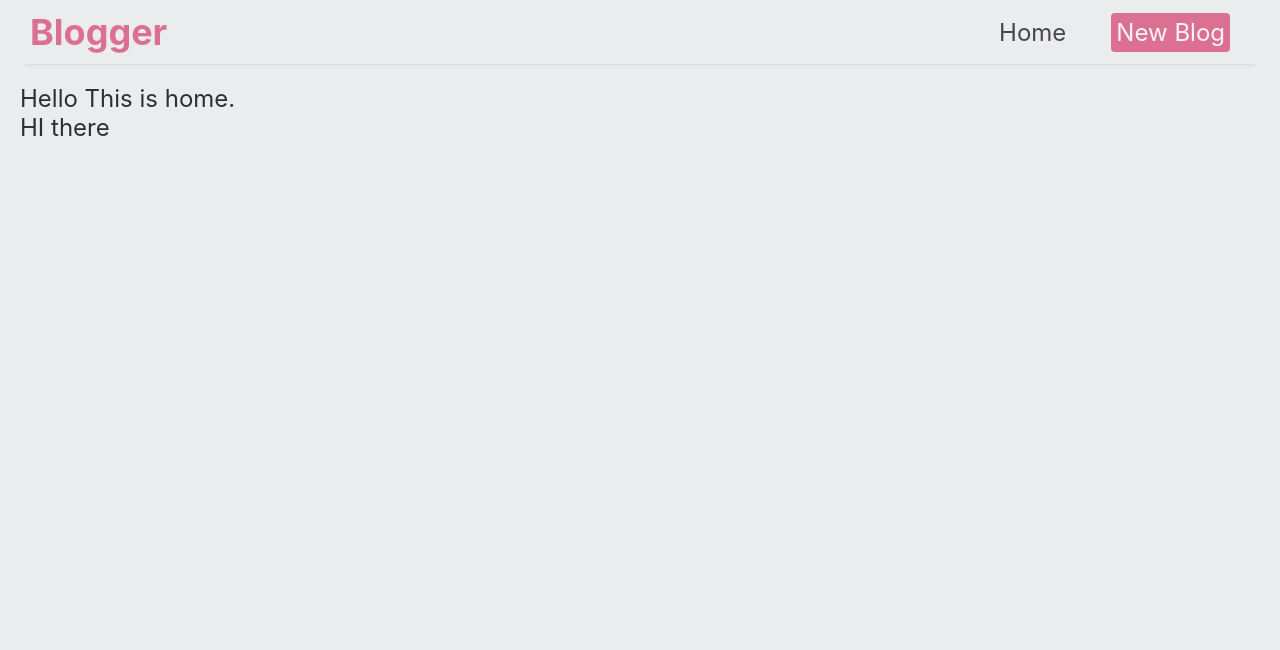
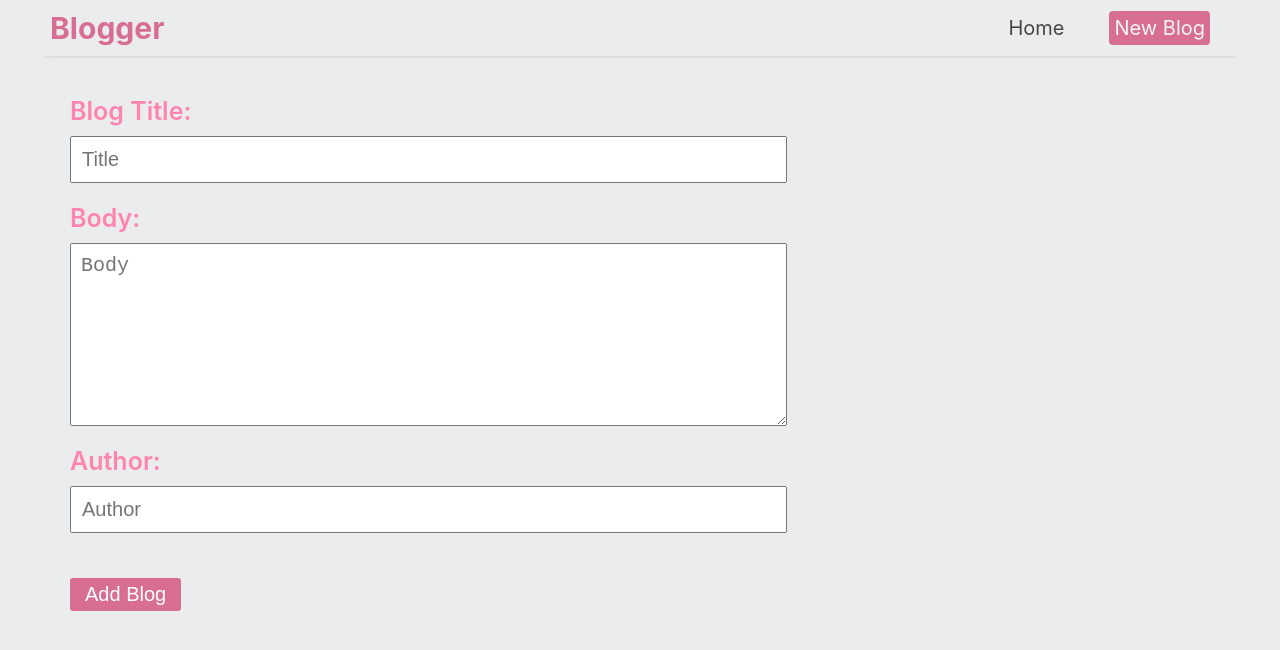
Before and after one commit to Roopaish/blogger-react-app, a React (Create React App) app: page /newblog in a window 1280 px wide. Shown: the top 650 px of the page. Built offline with nearby package versions, Linux system fonts and the light colour scheme.

Commit message:
notfound,create

```diff
--- a/src/App.js
+++ b/src/App.js
@@ -1,14 +1,33 @@
 import Navbar from "./Navbar";
 import Home from "./Home";
+import { Route, BrowserRouter as Router, Switch } from "react-router-dom";
+import BlogDetails from "./BlogDetails";
+import CreateBlog from "./CreateBlog";
+import NotFound from "./NotFound";
 
 function App() {
   return (
-    <div className="App">
-      <Navbar />
-      <div className="content">
-        <Home />
+    <Router>
+      <div className="App">
+        <Navbar />
+        <div className="content">
+          <Switch>
+            <Route exact path="/">
+              <Home />
+            </Route>
+            <Route exact path="/newblog">
+              <CreateBlog />
+            </Route>
+            <Route exact path="/blogs/:id">
+              <BlogDetails />
+            </Route>
+            <Route path="*">
+              <NotFound />
+            </Route>
+          </Switch>
+        </div>
       </div>
-    </div>
+    </Router>
   );
 }
 
--- /dev/null
+++ b/src/BlogDetails.js
@@ -0,0 +1,35 @@
+import { useHistory, useParams } from "react-router";
+import useFetch from "./useFetch";
+
+const BlogDetails = () => {
+  const { id } = useParams(); //from bloglist key = blog.id
+  const { data: blogs, isPending, error } = useFetch(
+    "https://blogger-rolify-api.herokuapp.com/blogs/" + id
+  );
+  const history = useHistory();
+
+  const handleDelete = () => {
+    fetch("https://blogger-rolify-api.herokuapp.com/blogs/" + blogs.id, {
+      method: "DELETE",
+    }).then(() => {
+      history.push("/"); //push to home
+    });
+  };
+
+  return (
+    <div className="blog-details">
+      {isPending && <div>Loading...</div>}
+      {error && <div>{error}</div>}
+      {blogs && (
+        <article>
+          <h1>{blogs.title}</h1>
+          <p>Written By: {blogs.author}</p>
+          <div>{blogs.body}</div>
+          <button onClick={handleDelete}>Delete</button>
+        </article>
+      )}
+    </div>
+  );
+};
+
+export default BlogDetails;
--- /dev/null
+++ b/src/BlogList.js
@@ -0,0 +1,22 @@
+import { BrowserRouter, Link } from "react-router-dom";
+
+//blogs rae received as props here
+const BlogList = ({ blogs }) => {
+  return (
+    <div className="blog-list">
+      {blogs.map((blog) => (
+        <div className="blog-preview" key={blog.id}>
+          {/* Id will be passed to BlogDetails using Params  */}
+          <BrowserRouter>
+            <Link to={`/blogs/${blog.id}`}>
+              <h1>{blog.title}</h1>
+              <p>Written By: {blog.author}</p>
+            </Link>
+          </BrowserRouter>
+        </div>
+      ))}
+    </div>
+  );
+};
+
+export default BlogList;
--- /dev/null
+++ b/src/CreateBlog.js
@@ -0,0 +1,58 @@
+import { useState } from "react";
+import { useHistory } from "react-router";
+
+const CreateBlog = () => {
+  const [title, setTitle] = useState("");
+  const [body, setBody] = useState("");
+  const [author, setAuthor] = useState("");
+  const history = useHistory();
+
+  const handleSubmit = (e) => {
+    e.preventDefault();
+
+    const blog = { title, body, author };
+
+    fetch("https://blogger-rolify-api.herokuapp.com/blogs/", {
+      method: "POST",
+      headers: { "Content-Type": "application/json" },
+      body: JSON.stringify(blog),
+    }).then(() => {
+      history.push("/");
+    });
+  };
+
+  return (
+    <div className="create-blog">
+      <form onSubmit={handleSubmit}>
+        <label>Blog Title:</label>
+        <input
+          type="text"
+          placeholder="Title"
+          required
+          value={title}
+          onChange={(e) => setTitle(e.target.value)}
+        />
+        <label>Body:</label>
+        <textarea
+          rows="7"
+          type="text"
+          placeholder="Body"
+          required
+          value={body}
+          onChange={(e) => setBody(e.target.value)}
+        />
+        <label>Author:</label>
+        <input
+          type="text"
+          placeholder="Author"
+          required
+          value={author}
+          onChange={(e) => setAuthor(e.target.value)}
+        />
+        <button onClick={handleSubmit}>Add Blog</button>
+      </form>
+    </div>
+  );
+};
+
+export default CreateBlog;
--- a/src/Home.js
+++ b/src/Home.js
@@ -1,11 +1,19 @@
+import BlogList from "./BlogList";
+import useFetch from "./useFetch";
+
 const Home = () => {
-  // https://blogger-rolify-api.herokuapp.com/blogs
+  const { error, isPending, data: blogs } = useFetch(
+    "https://blogger-rolify-api.herokuapp.com/blogs"
+  );
 
   return (
     <div className="home">
-      Hello This is home.
-      <p>HI there</p>
+      {error && <div>{error}</div>}
+      {isPending && <div>Loading...</div>}
+      {blogs && <BlogList blogs={blogs} />}
+      {/* blogs are beigng passed to bloglist using props */}
     </div>
   );
 };
+
 export default Home;
--- a/src/Navbar.js
+++ b/src/Navbar.js
@@ -3,9 +3,11 @@ import { BrowserRouter, NavLink } from "react-router-dom";
 const Navbar = () => {
   return (
     <nav>
-      <h1 className="title">Blogger</h1>
-      <div className="nav-links">
-        <BrowserRouter>
+      <BrowserRouter>
+        <NavLink exact to="/">
+          <h1 className="title">Blogger</h1>
+        </NavLink>
+        <div className="nav-links">
           <NavLink
             exact
             to="/"
@@ -24,8 +26,8 @@ const Navbar = () => {
           >
             <span>New Blog</span>
           </NavLink>
-        </BrowserRouter>
-      </div>
+        </div>
+      </BrowserRouter>
     </nav>
   );
 };
--- /dev/null
+++ b/src/NotFound.js
@@ -0,0 +1,10 @@
+const NotFound = () => {
+  return (
+    <div className="not-found">
+      <h1>404</h1>
+      <p>Not found or Page doesn't exist</p>
+    </div>
+  );
+};
+
+export default NotFound;
--- a/src/index.css
+++ b/src/index.css
@@ -4,6 +4,13 @@ body {
     sans-serif;
   -webkit-font-smoothing: antialiased;
   -moz-osx-font-smoothing: grayscale;
+}
+:root {
+  --light-color: hsl(340, 57%, 64%);
+  --bright-color: hsl(340, 100%, 76%);
+  --black: hsla(0, 0%, 0%, 0.7);
+  --low-black: hsla(0, 0%, 0%, 0.6);
+  --shadow: rgba(0, 0, 0, 0.1);
 }
 
 code {
@@ -23,10 +30,15 @@ html {
 }
 
 body {
-  font-size: 2.4rem;
+  max-width: 1200px;
+  font-size: 2rem;
   background-color: rgb(235, 236, 238);
-  color: rgb(0, 0, 0, 0.8);
-  margin: 0 2rem;
+  color: var(--black);
+  margin: 0 auto;
+}
+
+a {
+  text-decoration: none;
 }
 
 /* Navigation Bar  */
@@ -35,24 +47,22 @@ nav {
   justify-content: space-between;
   padding: 1rem;
   align-items: center;
-  box-shadow: 0 6px 3px -5px rgba(0, 0, 0, 0.1);
+  box-shadow: 0 6px 3px -5px var(--shadow);
   margin-bottom: 2rem;
 }
 
 .title {
-  color: palevioletred;
+  color: var(--light-color);
 }
 
 .nav-links {
-  text-decoration: none;
   display: flex;
   justify-content: flex-end;
 }
 
 .nav-link {
   margin: 0rem 2rem;
-  color: rgba(0, 0, 0, 0.7);
-  text-decoration: none;
+  color: var(--black);
   position: relative;
   padding: 0.5rem;
 }
@@ -61,7 +71,7 @@ nav {
   content: "";
   position: absolute;
   transition: all 0.2s linear;
-  background-color: palevioletred;
+  background-color: var(--light-color);
 }
 
 .nav-link::after {
@@ -100,3 +110,88 @@ nav {
   z-index: -2;
 }
 /* Home section  */
+/* Bloglist and BlogDetails  */
+
+.blog-preview,
+.blog-details,
+.create-blog,
+.not-found {
+  width: clamp(30ch, 90%, 60ch);
+  padding: 2rem;
+  margin: 1rem;
+}
+
+.blog-preview {
+  box-shadow: 6px 6px 3px -4px var(--shadow);
+}
+
+.blog-preview a {
+  color: var(--black);
+}
+
+.blog-preview h1,
+.blog-details h1,
+.create-blog label {
+  font-weight: 600;
+  font-size: 2.5rem;
+  color: var(--bright-color);
+  margin-bottom: 2rem;
+}
+
+.create-blog label {
+  margin: 0;
+}
+
+.blog-details h1 {
+  margin-bottom: 0;
+}
+
+.blog-preview p,
+.blog-details p,
+.create-blog input,
+.create-blog textarea,
+.not-found p {
+  font-size: 2rem;
+  color: var(--low-black);
+}
+
+.blog-details div {
+  margin-top: 2rem;
+}
+
+.blog-details button,
+.create-blog form button {
+  background-color: var(--light-color);
+  border: none;
+  outline-color: var(--light-color);
+  cursor: pointer;
+  font-size: 2rem;
+  margin-top: 2.5rem;
+  padding: 0.5rem 1.5rem;
+  border-radius: 0.3rem;
+  width: fit-content;
+  color: white;
+}
+
+/* Create Blog  */
+.create-blog form {
+  display: flex;
+  flex-direction: column;
+}
+
+.create-blog input,
+.create-blog textarea {
+  outline-color: var(--light-color);
+  padding: 1rem;
+  margin: 1rem 0 2rem 0;
+}
+
+/* Not found */
+.not-found h1 {
+  text-align: center;
+  font-size: 10rem;
+  color: var(--light-color);
+}
+.not-found p {
+  text-align: center;
+}
--- /dev/null
+++ b/src/useFetch.js
@@ -0,0 +1,45 @@
+import { useState, useEffect } from "react";
+
+const useFetch = (url) => {
+  const [data, setData] = useState(null);
+  const [isPending, setIsPending] = useState(true);
+  const [error, setError] = useState(null);
+
+  //called everytime document renders
+  useEffect(() => {
+    //to abort Dom request when needed
+    //fetch aborted will be shown when there is sudden swicth of page without the content full load
+    const abortCont = new AbortController();
+
+    //Fetching the data
+    fetch(url, { signal: abortCont.signal })
+      .then((res) => {
+        if (!res.ok) {
+          throw Error("Could not fetch the data");
+        }
+        return res.json();
+      })
+      .then((data) => {
+        setIsPending(false);
+        setData(data);
+        setError(null);
+      })
+      .catch((err) => {
+        if (err.name === "AbortError") {
+          console.log("Fetch aborted");
+        } else {
+          //auto cattch other errors i.e network or other
+          setIsPending(false);
+          setError(err.message);
+        }
+      });
+
+    //abort the fetch when switched
+    return () => abortCont.abort();
+  }, [url]);
+
+  //Returning the data
+  return { data, isPending, error };
+};
+
+export default useFetch;
```
Also changed, not shown: public/manifest.json.
